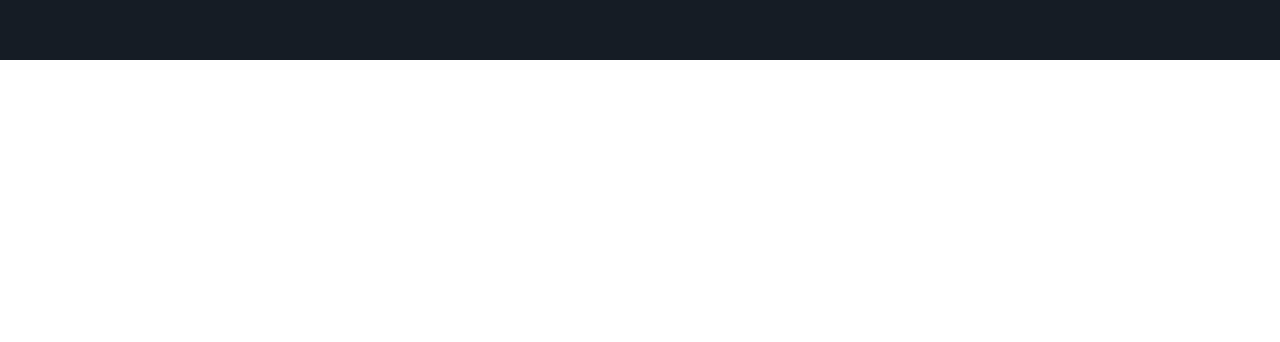
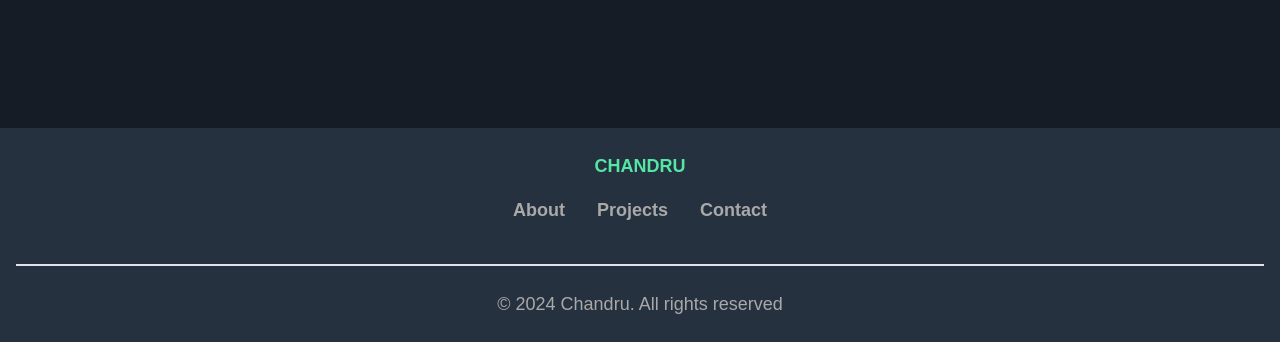
Before and after one commit to chandru19g/ChandruDev, a React (Vite) app: page / in a window 1280 px wide. Shown: the part 740-1082 px from the top of the page. Before the commit the page ends 800 px from the top, so only its background shows below. Built offline with nearby package versions, Linux system fonts and the light colour scheme.

Commit message:
Footer completed

```diff
--- a/src/App.jsx
+++ b/src/App.jsx
@@ -1,7 +1,7 @@
 import { useState } from "react";
 
 function App() {
-  return <h1 className="text-3xl font-bold underline"></h1>;
+  return <div className="bg-primaryColor h-full"></div>;
 }
 
 export default App;
--- /dev/null
+++ b/src/components/Footer/Footer.jsx
@@ -0,0 +1,47 @@
+import React from "react";
+import NavLinks from "../Navbar/NavLinks";
+import { Link } from "react-router-dom";
+import NameLogo from "../UI/NameLogo";
+
+export default function () {
+  const navLinks = [
+    {
+      title: "About",
+      path: "/about",
+    },
+    {
+      title: "Projects",
+      path: "/projects",
+    },
+    {
+      title: "Contact",
+      path: "/contact",
+    },
+  ];
+
+  return (
+    <div className="bg-blueGreyColor w-full">
+      <div className="h-full max-w-screen-xl mx-auto flex flex-col items-center justify-between px-4 py-6 ">
+        <NameLogo />
+        <div className="flex flex-row py-4">
+          <ul className="flex items-center p-4 md:p-0 md:flex-row md:space-x-8 space-x-2 mt-0">
+            {navLinks.map((navLink, index) => (
+              <li key={index}>
+                <Link
+                  className="text-greyColor font-semibold text-lg"
+                  to={navLink.path}
+                >
+                  {navLink.title}
+                </Link>
+              </li>
+            ))}
+          </ul>
+        </div>
+      </div>
+      <div className="border-b-2 border-whiteColor mx-4" />
+      <div className="h-full max-w-screen-xl mx-auto flex flex-col text-greyColor text-lg items-center justify-between px-4 py-6">
+        © 2024 Chandru. All rights reserved
+      </div>
+    </div>
+  );
+}
--- a/src/components/Navbar/Navbar.jsx
+++ b/src/components/Navbar/Navbar.jsx
@@ -1,5 +1,6 @@
 import React from "react";
 import NavLinks from "./NavLinks";
+import NameLogo from "../UI/NameLogo";
 
 export default function Navbar() {
   const navLinks = [
@@ -20,9 +21,7 @@
   return (
     <nav className="w-full z-50 top-0">
       <div className="h-full max-w-screen-xl mx-auto flex flex-row items-center justify-between px-4 py-4">
-        <div className="text-secondaryColor uppercase text-lg font-semibold">
-          Chandru
-        </div>
+        <NameLogo />
         <div className="block w-auto" id="navbar">
           <ul className="flex items-center p-4 md:p-0 md:flex-row md:space-x-8 space-x-2 mt-0">
             {navLinks.map((navLink, index) => (
--- /dev/null
+++ b/src/components/UI/NameLogo.jsx
@@ -0,0 +1,9 @@
+import React from "react";
+
+export default function NameLogo() {
+  return (
+    <div className="text-secondaryColor uppercase text-lg font-semibold">
+      Chandru
+    </div>
+  );
+}
--- a/src/main.jsx
+++ b/src/main.jsx
@@ -3,12 +3,14 @@
 import App from "./App.jsx";
 import "./index.css";
 import Navbar from "./components/Navbar/Navbar.jsx";
+import Footer from "./components/Footer/Footer.jsx";
 
 const Layout = () => {
   return (
     <div className="bg-primaryColor h-screen font-satoshi">
       <Navbar />
       <Outlet />
+      <Footer />
     </div>
   );
 };
--- a/tailwind.config.js
+++ b/tailwind.config.js
@@ -8,6 +8,7 @@
         secondaryColor: "#55E5A4",
         whiteColor: "#E3E3E3",
         greyColor: "#A9A9A9",
+        blueGreyColor: "#26313F",
       },
       fontFamily: {
         satoshi: ["Satoshi", "sans-serif"], // Set your custom font as the default sans font
```
